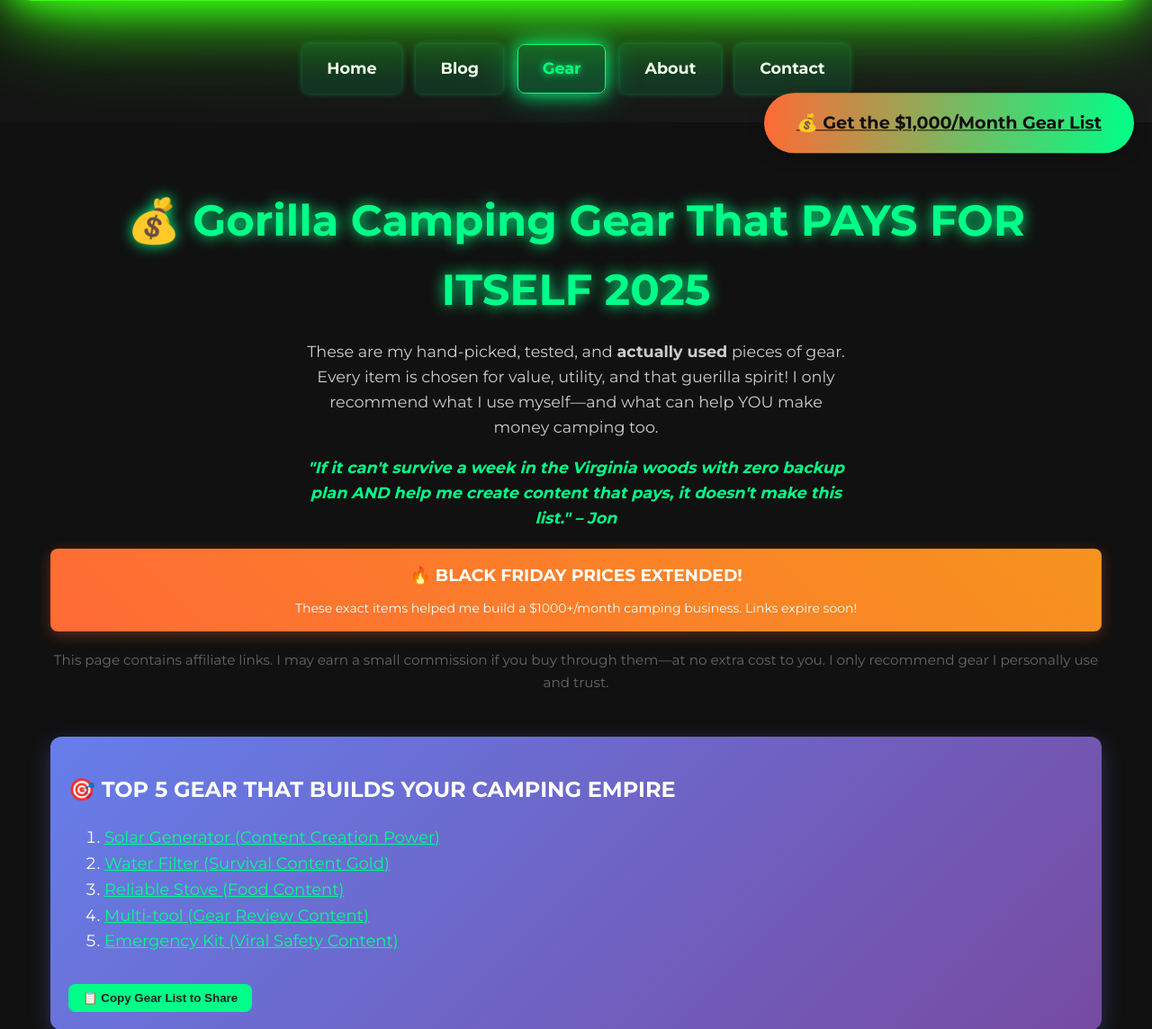
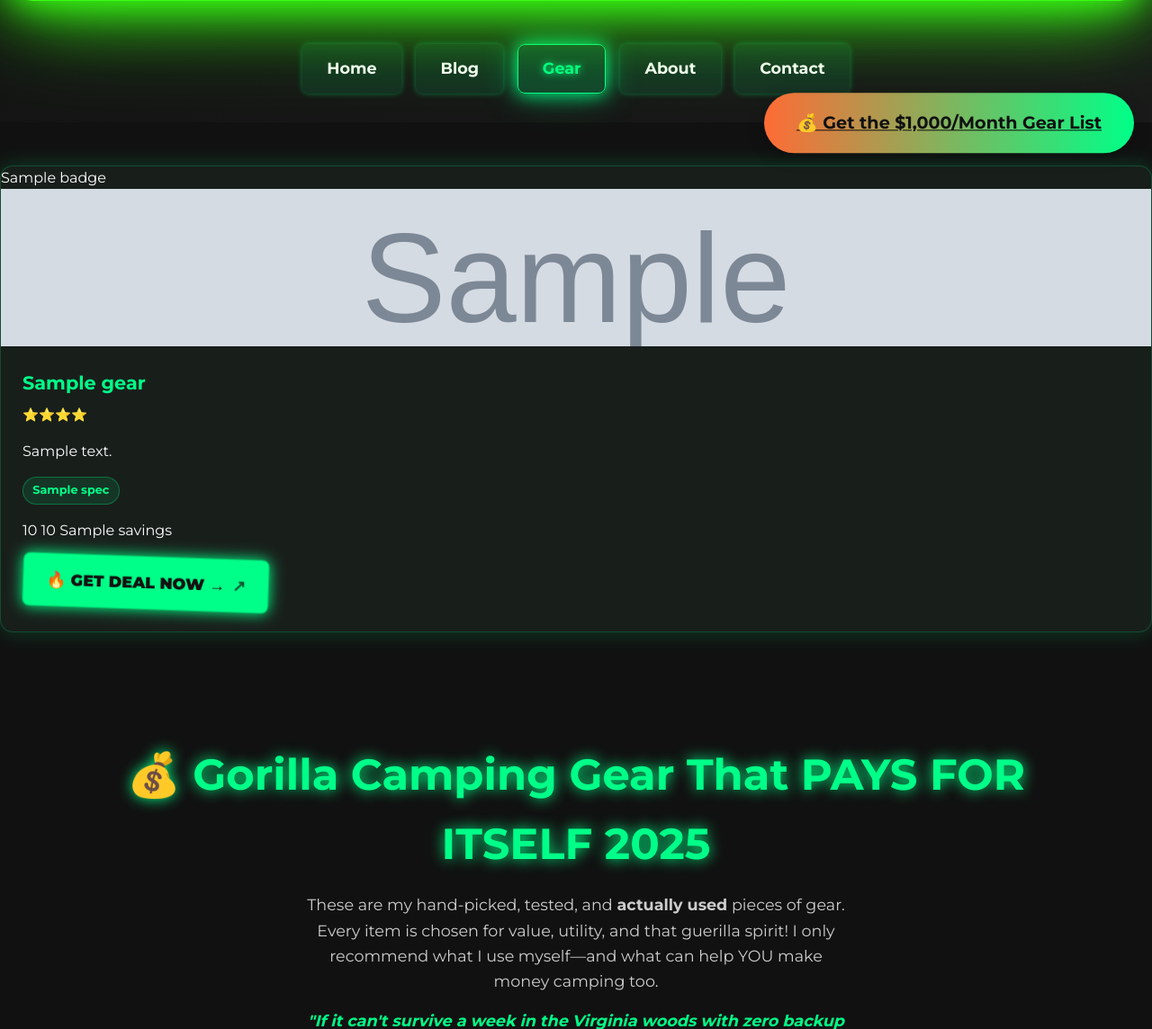
Before and after one commit to jnorvi5/gorillacamping-static, a Flask app: page /gear in a window 1280 px wide. Shown: the part 608-1752 px from the top of the page at 90% size. Run offline with Flask 3, Linux system fonts and the light colour scheme; grey boxes marked "Sample" are stand-in pictures; a database or web service that is not in the repository returns one stand-in record (values such as "Sample title"); some libraries are stand-ins or nearby versions.

Commit message:
Update gear.html

```diff
--- a/templates/gear.html
+++ b/templates/gear.html
@@ -55,6 +55,39 @@
 <!-- Sticky CTA -->
 <a href="#top-essentials" class="sticky-cta" id="stickyGearCta">💰 Get the $1,000/Month Gear List</a>
 
+<div class="gear-grid">
+  {% for gear in gear_items %}
+    <div class="gear-item" id="{{ gear.affiliate_id }}">
+      <div class="gear-img">
+        {% if gear.badges %}
+          <div class="urgency-badge">{{ gear.badges[0] }}</div>
+        {% endif %}
+        <img src="{{ gear.image }}" alt="{{ gear.name }}" loading="lazy">
+      </div>
+      <div class="gear-info">
+        <h2>{{ gear.name }} {% if gear.badges|length > 1 %}<span class="badge best-value">{{ gear.badges[1] }}</span>{% endif %}</h2>
+        <div class="gear-rating">{% for _ in range(gear.rating or 0) %}⭐{% endfor %}</div>
+        <p>{{ gear.description }}</p>
+        {% if gear.specs %}
+        <div class="gear-specs">
+          {% for spec in gear.specs %}
+            <span class="spec">{{ spec }}</span>
+          {% endfor %}
+        </div>
+        {% endif %}
+        <div class="price-box">
+          {% if gear.old_price %}<span class="old-price">{{ gear.old_price }}</span>{% endif %}
+          <span class="new-price">{{ gear.price }}</span>
+          {% if gear.savings %}<span class="savings">{{ gear.savings }}</span>{% endif %}
+        </div>
+        <a href="{{ url_for('affiliate_redirect', product_id=gear.affiliate_id) }}"
+           class="affiliate-link gear-button pulse"
+           data-product="{{ gear.name }}"
+           target="_blank" rel="noopener sponsored">🔥 GET DEAL NOW →</a>
+      </div>
+    </div>
+  {% endfor %}
+</div>
 <section class="gear-section">
   <div class="gear-header">
     <h1>💰 Gorilla Camping Gear That PAYS FOR ITSELF <span class="badge">2025</span></h1>
```
